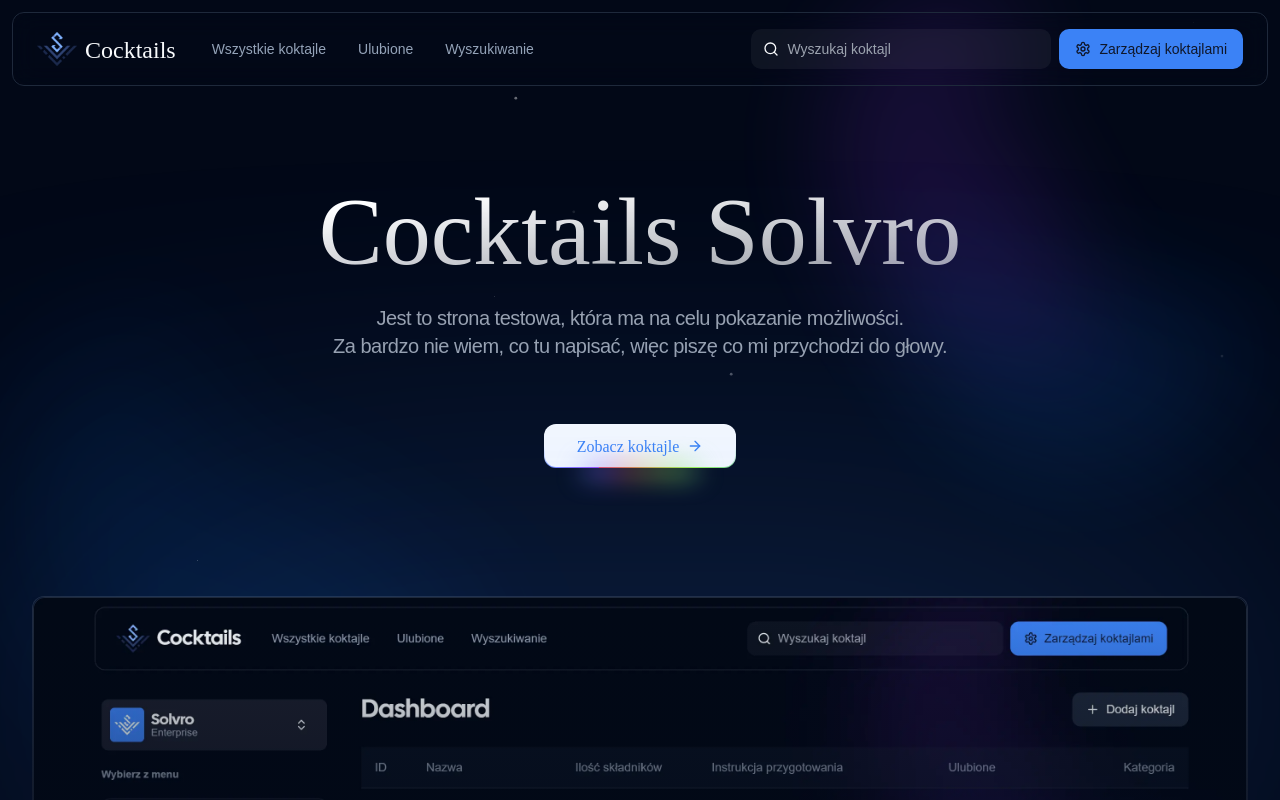
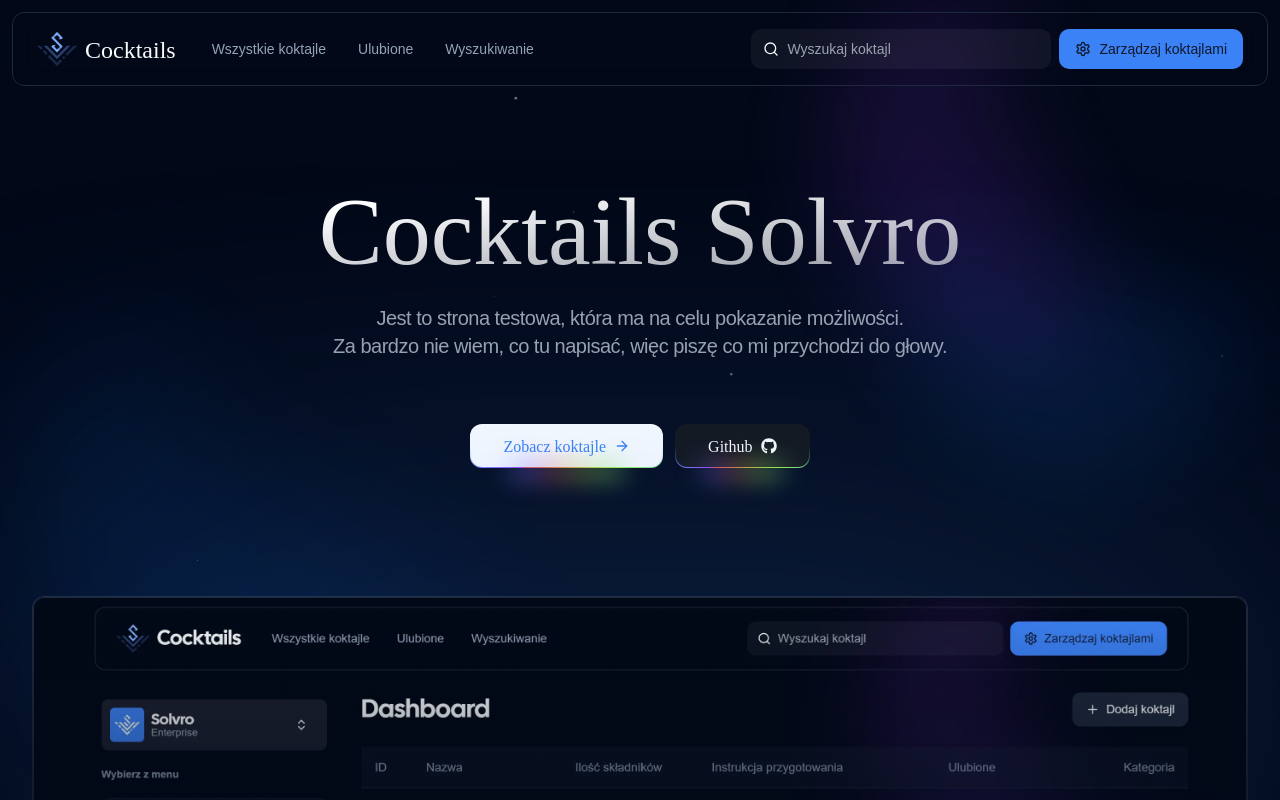
Before and after one commit to qamarq/solvro-rekru, a Next.js app: page / in a window 1280 px wide. Shown: the top 800 px of the page. Built offline with nearby package versions, Linux system fonts and the light colour scheme.

Commit message:
github link

```diff
--- a/app/layout.tsx
+++ b/app/layout.tsx
@@ -60,7 +60,7 @@ export default function RootLayout({
                 <ThemeProvider
                     attribute="class"
                     defaultTheme="dark"
-                    enableSystem
+                    enableSystem={false}
                     disableTransitionOnChange
                 >
                     <ReactQueryProvider>
--- a/app/page.tsx
+++ b/app/page.tsx
@@ -38,6 +38,12 @@ export default function HomePage() {
                         <RainbowButton className='text-primary font-cal'>
                             <span className='translate-y-[1px]'>Zobacz koktajle</span>
                             <Icons.ArrowRight className='w-4 h-4 ml-2' />
+                        </RainbowButton>
+                    </Link>
+                    <Link href="https://github.com/qamarq/solvro-rekru">
+                        <RainbowButton className='text-white font-cal !bg-[linear-gradient(#121213,#121213),linear-gradient(#121213_50%,rgba(18,18,19,0.6)_80%,rgba(18,18,19,0)),linear-gradient(90deg,hsl(var(--color-1)),hsl(var(--color-5)),hsl(var(--color-3)),hsl(var(--color-4)),hsl(var(--color-2)))]'>
+                            <span className='translate-y-[1px]'>Github</span>
+                            <Icons.Github className='w-4 h-4 ml-2' />
                         </RainbowButton>
                     </Link>
                 </div>
--- a/components/icons.tsx
+++ b/components/icons.tsx
@@ -2,6 +2,7 @@ import { cn } from "@/lib/utils";
 import { ArrowLeft, ChartPieIcon, Loader2, SettingsIcon, ShieldCheckIcon, UserIcon, ArrowRight, Plus, Search, ChevronsUpDown, Martini, ChevronRight, Grid2x2Check, FlaskRound, Tags, Save, Trash, Pen, Check, X, Menu } from "lucide-react";
 import Image from "next/image";
 import { IoIosHeart, IoIosHeartEmpty } from "react-icons/io";
+import { FaGithub } from "react-icons/fa";
 
 export type ValidIcon = keyof typeof Icons;
 
@@ -41,5 +42,6 @@ export const Icons = {
     Edit: Pen,
     Check,
     X,
-    Menu
+    Menu,
+    Github: FaGithub
 }
```
